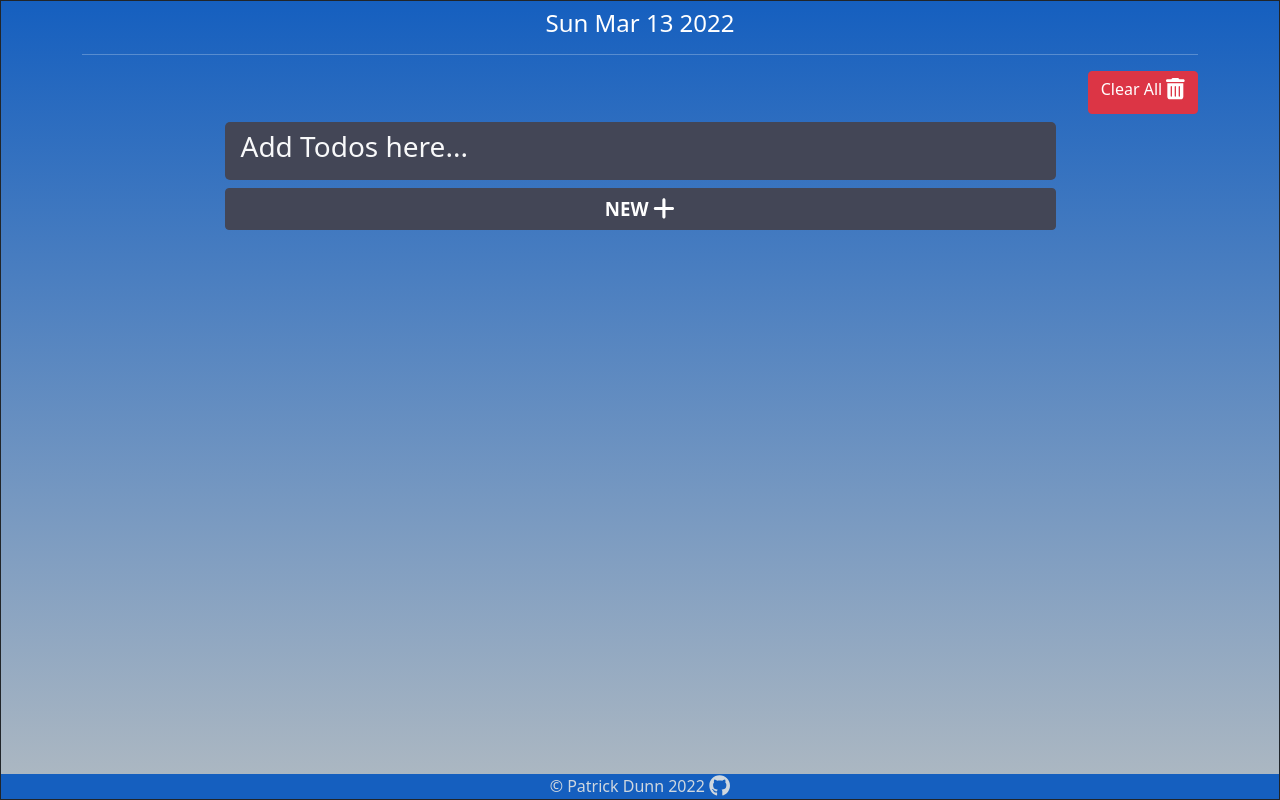
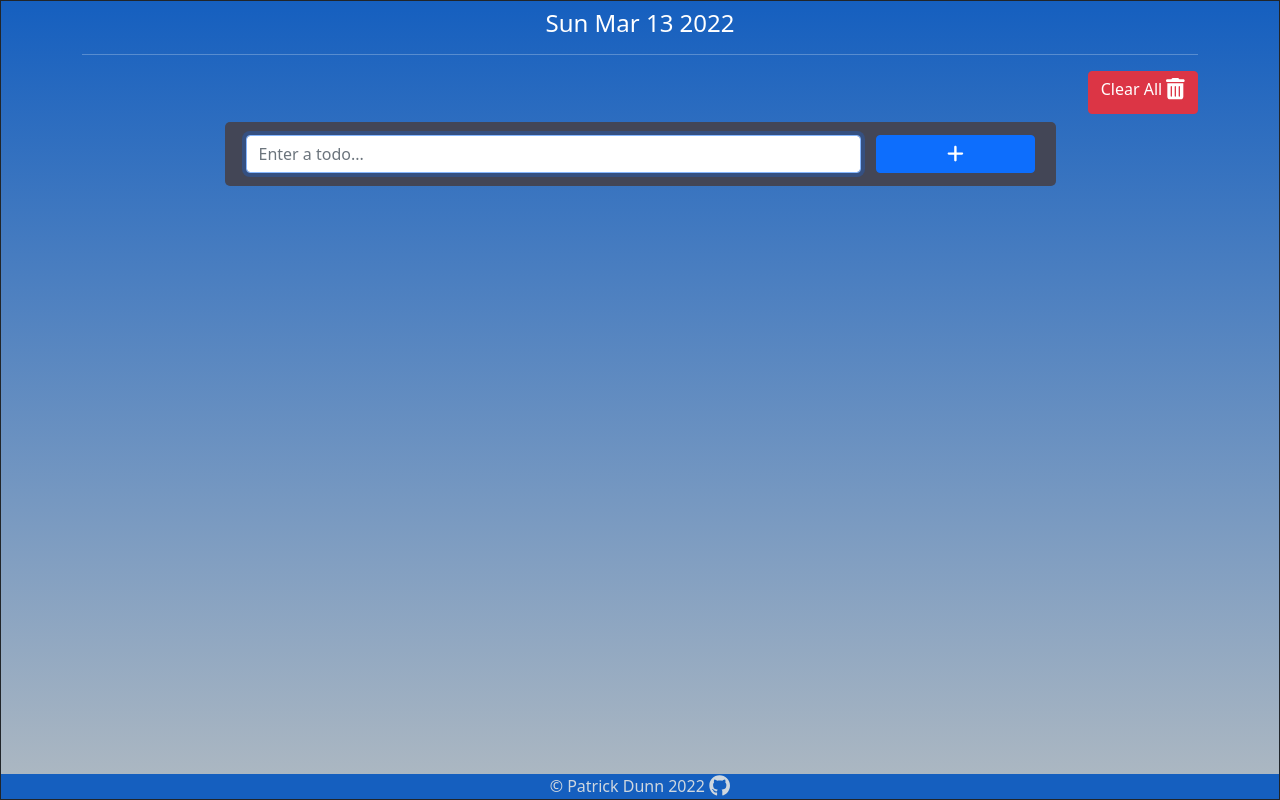
Before and after one commit to knightmac19/react-todos, a React (Create React App) app: page / in a window 1280 px wide. Built offline with nearby package versions, Linux system fonts and the light colour scheme.

Commit message:
refactoring landing

```diff
--- a/src/App.js
+++ b/src/App.js
@@ -6,6 +6,7 @@ import Footer from "./components/Layout/Footer";
 import TodoTable from "./components/Content/TodoTable";
 import ClearAllBtn from "./components/Content/ClearAllBtn";
 import NewModal from "./components/Content/NewModal";
+// import InputForm from "./components/Content/InputForm";
 
 const App = () => {
   let localStorageArray = JSON.parse(localStorage.getItem("myTodos")) || [];
@@ -95,7 +96,7 @@ const App = () => {
         handleClose={handleClose}
         addTodoDataHandler={addTodoDataHandler}
       />
-
+      {/* <InputForm /> */}
       <TodoTable
         items={todos}
         openModalHandler={openModalHandler}
--- a/src/components/Content/TodoTable.js
+++ b/src/components/Content/TodoTable.js
@@ -2,6 +2,7 @@ import React from "react";
 import { Container, Row, Col } from "react-bootstrap";
 import AddNewBtn from "./AddNewBtn";
 import TodoItem from "./TodoItem";
+import InputForm from "./InputForm";
 
 const TodoTable = (props) => {
   return (
@@ -17,7 +18,8 @@ const TodoTable = (props) => {
               }}
               className="list-group-item text-light"
             >
-              <h3>Add Todos here...</h3>
+              {/* <h3>Add Todos here...</h3> */}
+              <InputForm />
             </li>
             <div className="list-header">
               {props.items.map((todo) => (
@@ -34,7 +36,7 @@ const TodoTable = (props) => {
               ))}
             </div>
 
-            <AddNewBtn openModalHandler={props.openModalHandler} />
+            {/* <AddNewBtn openModalHandler={props.openModalHandler} /> */}
           </ul>
         </Col>
       </Row>
```
